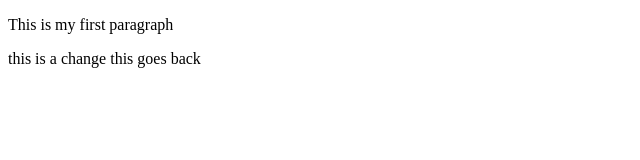
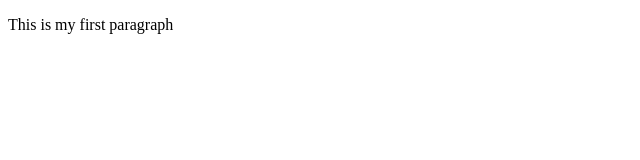
Before and after one commit to Mylene72/My-first, a plain HTML site: page index.html in a window 1280 px wide. Shown: the whole page, without its empty margins (0-640 px from the left). Drawn offline with Linux system fonts and the light colour scheme.

Commit message:
this is wrong

```diff
--- a/index.html
+++ b/index.html
@@ -7,7 +7,5 @@
 </head>
 <body>
     <p>This is my first paragraph</p>
-    this is a change
-    this goes back
 </body>
 </html>
```
